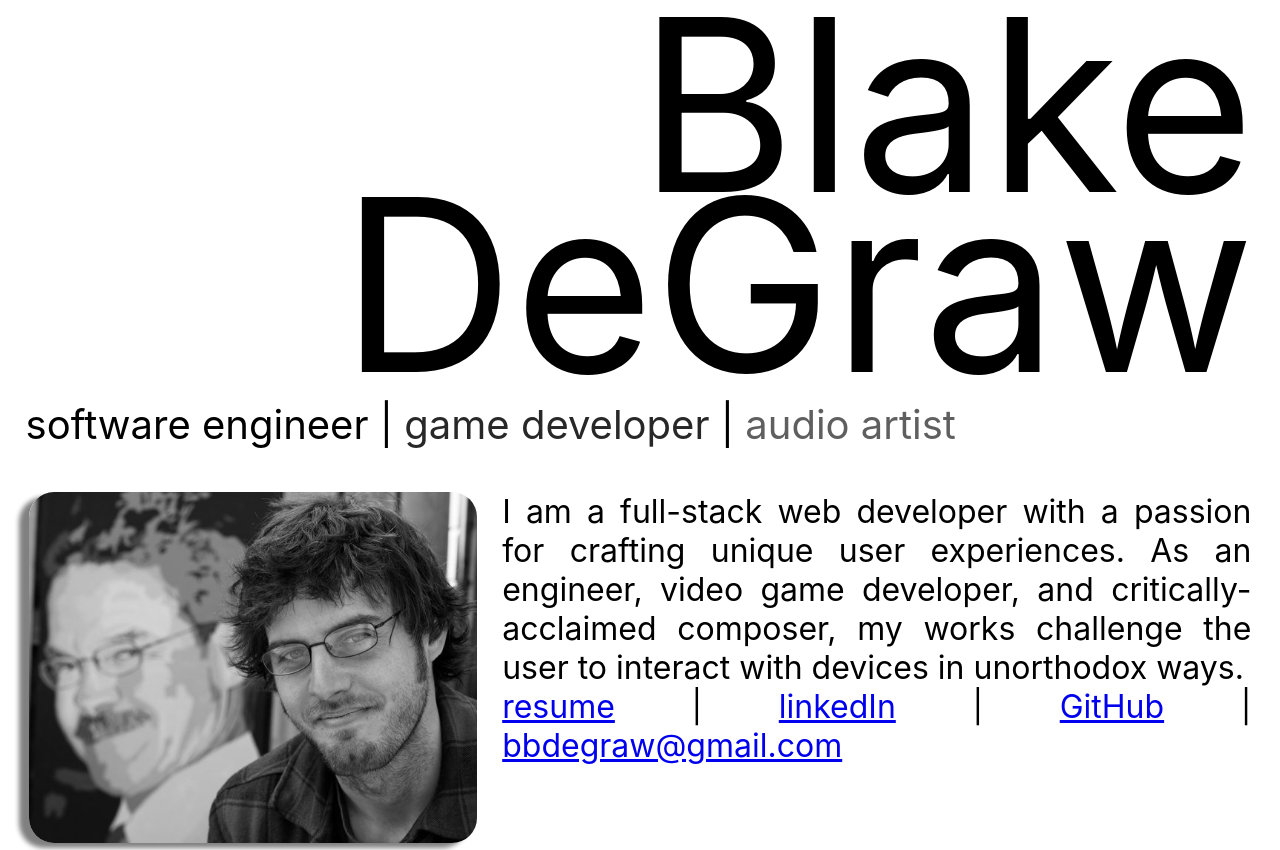
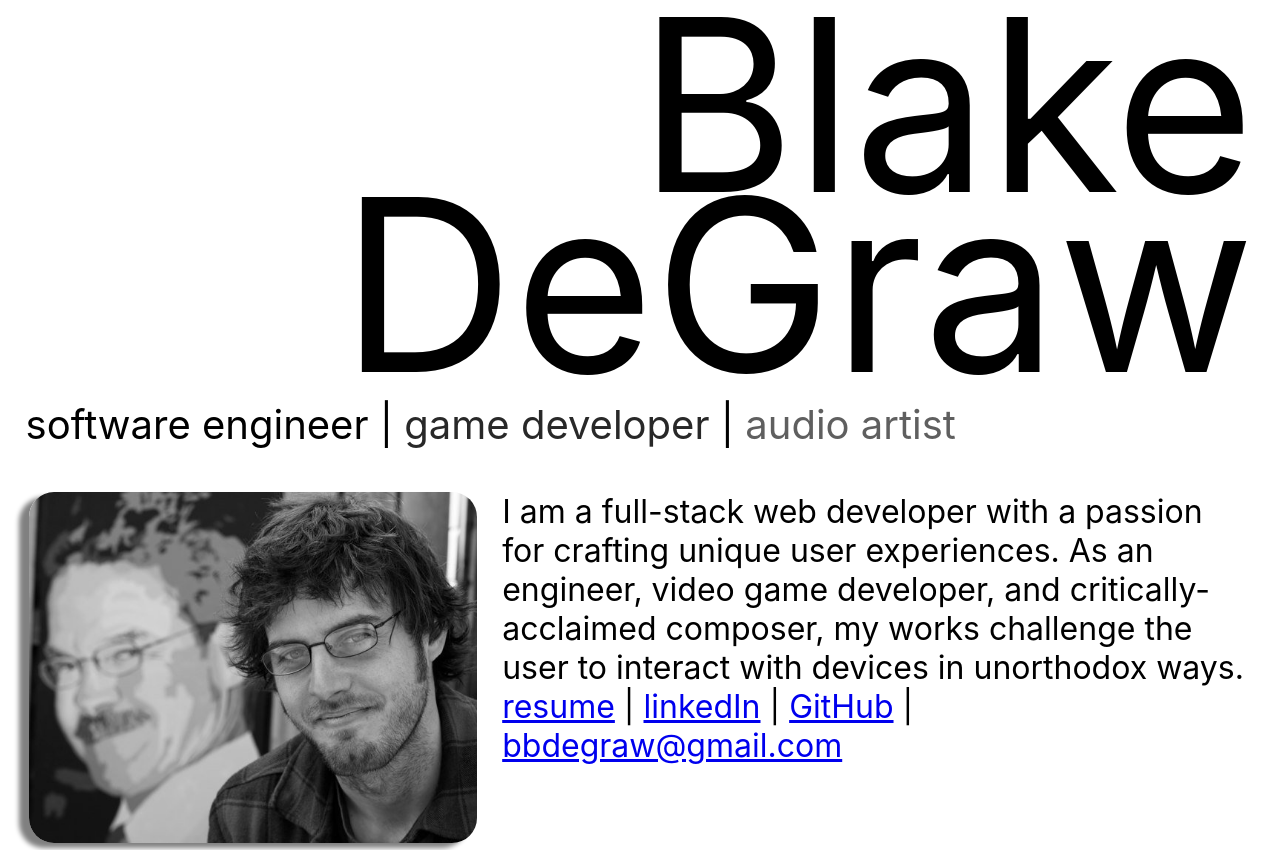
Before and after one commit to Blake-D/react-portfolio, a React (Create React App) app: page / in a window 1280 px wide. Built offline with nearby package versions, Linux system fonts and the light colour scheme.

Commit message:
changed font sizes to vmin

```diff
--- a/src/App.css
+++ b/src/App.css
@@ -22,8 +22,8 @@
 }
 
 #about-me{
-  font-size: 4vh;
-  text-align: justify;
+  font-size: 4vmin;
+  text-align: left;
   padding-left: 2vw;
   padding-right: 2vw;
   /* padding-top: 16vh; */
@@ -36,7 +36,7 @@
 }
 
 .first-name p{
-  font-size: 30vh;
+  font-size: 30vmin;
   position: relative;
   width: 100%;
   height: 100%;
@@ -79,7 +79,7 @@
 }
 
 .last-name p{
-  font-size: 30vh;
+  font-size: 30vmin;
   position: relative;
   width: 100%;
   height: 100%;
@@ -117,7 +117,7 @@
 
 #blurb{
   padding-left: 2vw;
-  font-size: 5vh;
+  font-size: 5vmin;
   padding-bottom: 0vh;
   /* animation: fadeIn1 ease 10s;
   -webkit-animation: fadeIn ease 10s;
```
